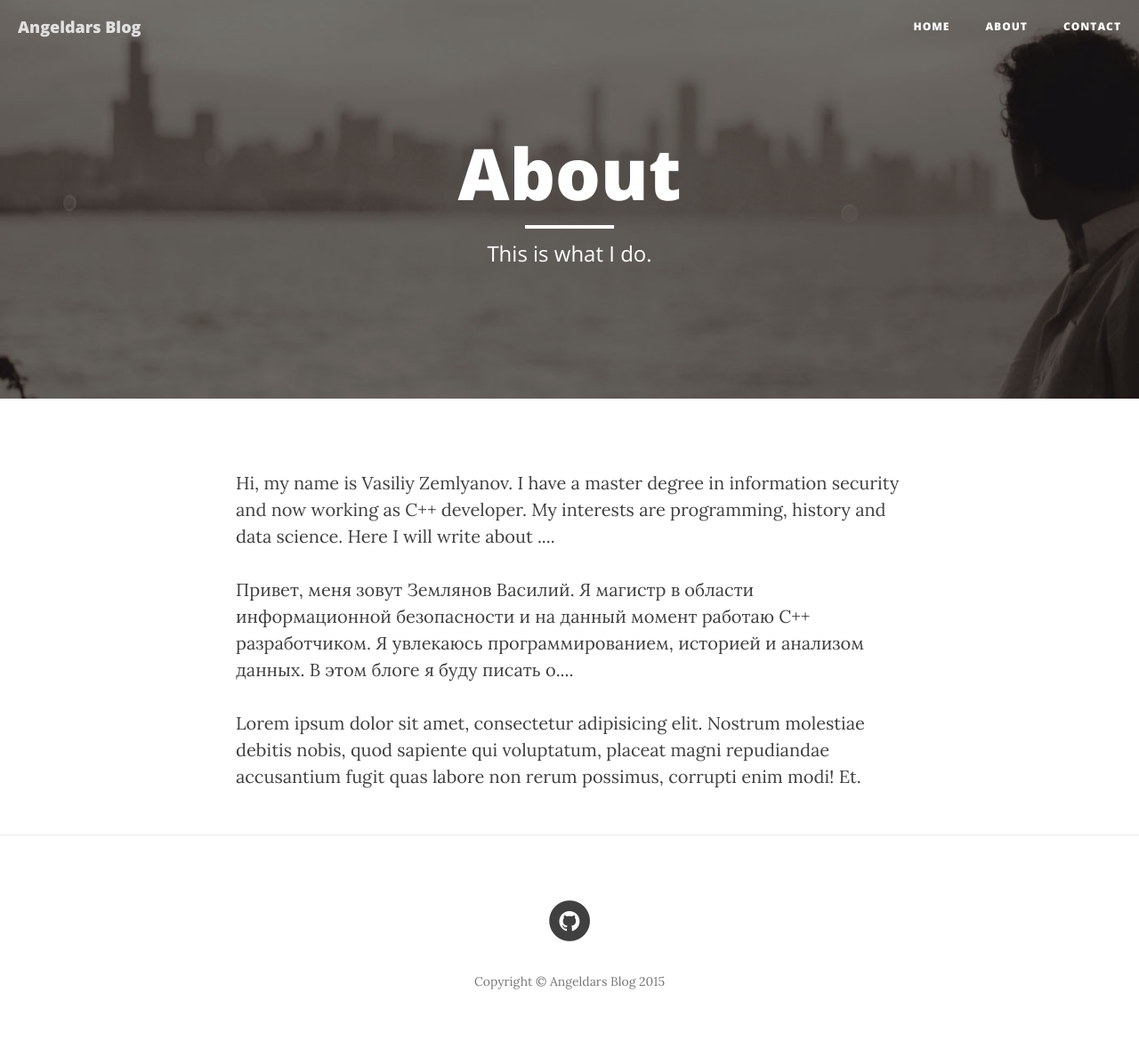
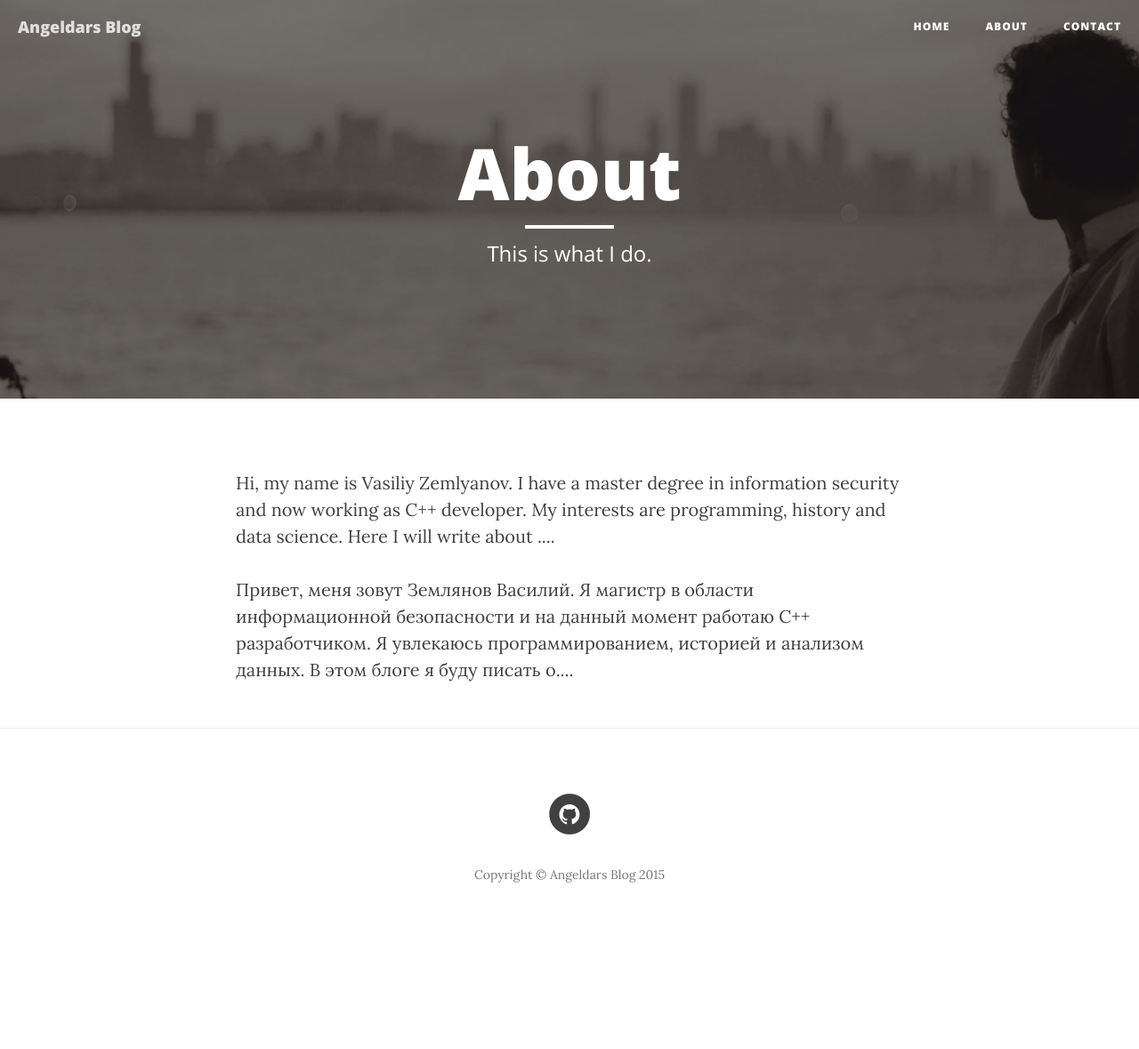
Before and after one commit to rmalkevy/re9ulus.github.io, a Jekyll site: the page built from about.html, in a window 1280 px wide. Shown: the whole page at 89% size. Built offline with Jekyll 4.4.1, drawn with Linux system fonts in a browser that asks for light colours; nearby versions of some CDN libraries; after the commit the page ends 1059 px from its top, so only the background shows below that.

Commit message:
Update about.html
Removed template code

```diff
--- a/about.html
+++ b/about.html
@@ -12,5 +12,3 @@
 <p>Привет, меня зовут Землянов Василий. Я магистр в области информационной безопасности и на данный момент работаю C++ разработчиком.
 Я увлекаюсь программированием, историей и анализом данных.
 В этом блоге я буду писать о....</p>
-
-<p>Lorem ipsum dolor sit amet, consectetur adipisicing elit. Nostrum molestiae debitis nobis, quod sapiente qui voluptatum, placeat magni repudiandae accusantium fugit quas labore non rerum possimus, corrupti enim modi! Et.</p>
```
